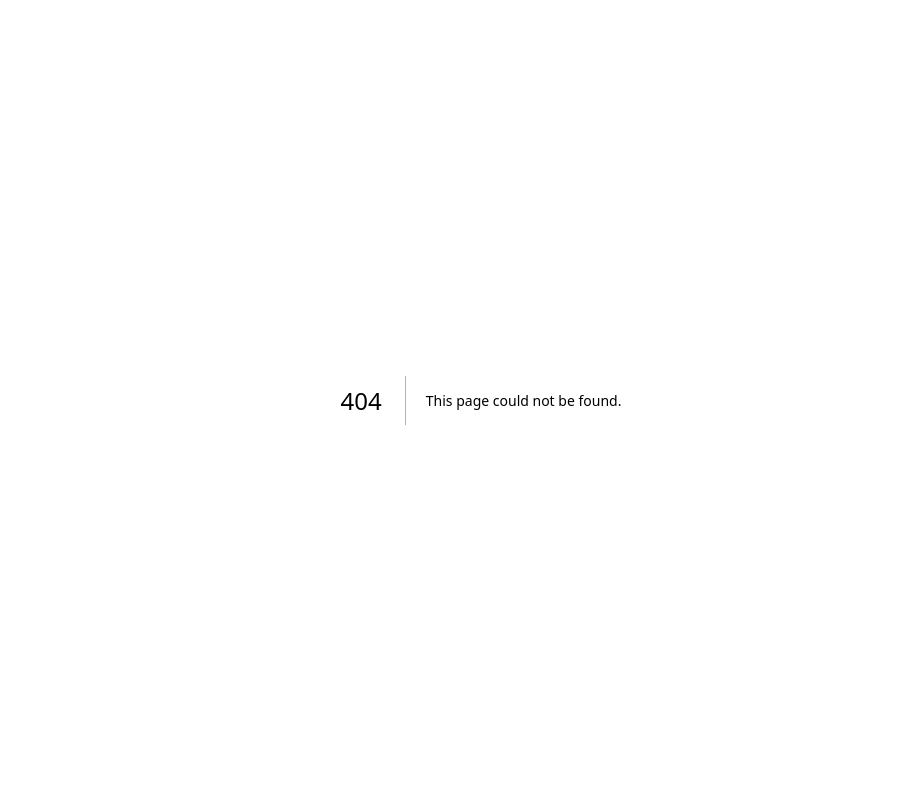
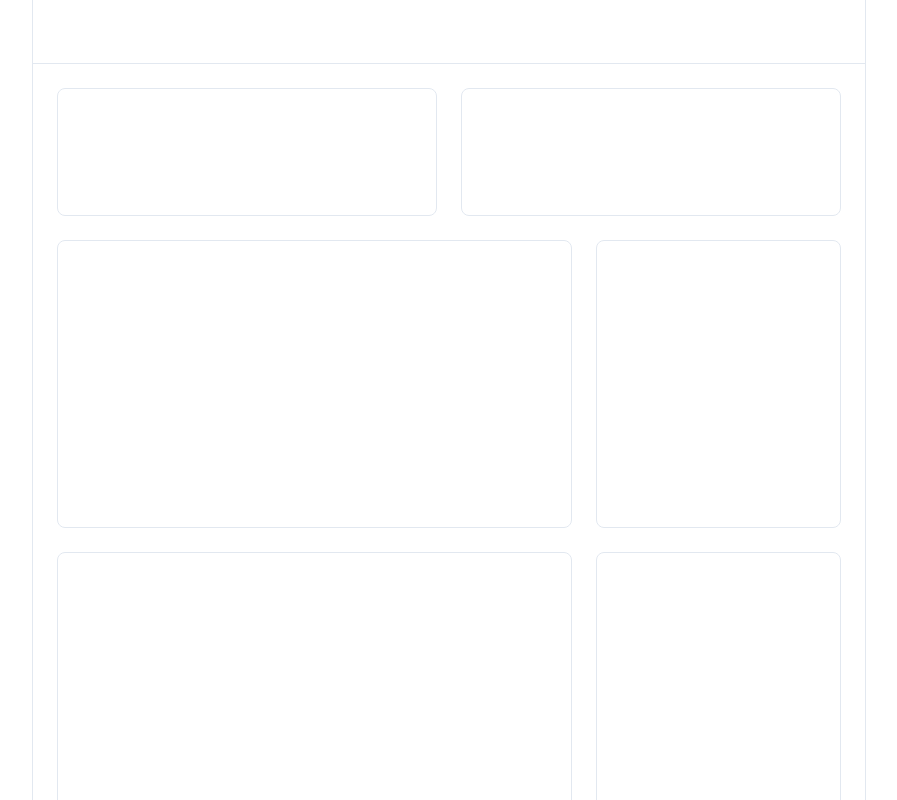
Before and after one commit to jevinjivani2507/simple-dashboard, a Next.js app: page /dashboard in a window 1280 px wide. Before the commit this address had no page. Shown: the whole page, without its empty margins (159-1056 px from the left). Built offline with nearby package versions, Linux system fonts and the light colour scheme.

Commit message:
feat: implement layout structure with sidebar, navbar, and contacts section; update global styles and add dashboard page

```diff
--- /dev/null
+++ b/src/app/dashboard/page.tsx
@@ -0,0 +1,33 @@
+import React from "react";
+
+const DashboardLayout = () => {
+  return (
+    <div className="flex-1 overflow-auto p-6 scrollbar-hide">
+      <div className="grid grid-cols-12 gap-6">
+        {/* Top Row - 4 metric cards */}
+        <div className="col-span-6">
+          <div className="h-32  rounded-lg  border border-border"></div>
+        </div>
+        <div className="col-span-6">
+          <div className="h-32  rounded-lg  border border-border"></div>
+        </div>
+
+        <div className="col-span-8">
+          <div className="h-72  rounded-lg  border border-border"></div>
+        </div>
+        <div className="col-span-4">
+          <div className="h-72  rounded-lg  border border-border"></div>
+        </div>
+
+        <div className="col-span-8">
+          <div className="h-80  rounded-lg  border border-border"></div>
+        </div>
+        <div className="col-span-4">
+          <div className="h-80  rounded-lg  border border-border"></div>
+        </div>
+      </div>
+    </div>
+  );
+};
+
+export default DashboardLayout;
--- a/src/app/globals.css
+++ b/src/app/globals.css
@@ -3,113 +3,186 @@
 
 @custom-variant dark (&:is(.dark *));
 
+:root {
+  --background: oklch(1 0 0);
+  --foreground: oklch(0.2111 0.005 285.9661);
+  --card: oklch(1 0 0);
+  --card-foreground: oklch(0.2111 0.005 285.9661);
+  --popover: oklch(1 0 0);
+  --popover-foreground: oklch(0.2111 0.005 285.9661);
+  --primary: oklch(0.1371 0.036 258.5258);
+  --primary-foreground: oklch(0.9838 0.0035 247.8583);
+  --secondary: oklch(0.9684 0.0068 247.8951);
+  --secondary-foreground: oklch(0.2079 0.0399 265.7275);
+  --muted: oklch(0.9684 0.0068 247.8951);
+  --muted-foreground: oklch(0.5547 0.0407 257.4404);
+  --accent: oklch(0.9684 0.0068 247.8951);
+  --accent-foreground: oklch(0.2079 0.0399 265.7275);
+  --destructive: oklch(0.6368 0.2078 25.3259);
+  --destructive-foreground: oklch(0.9838 0.0035 247.8583);
+  --border: oklch(0.929 0.0126 255.5317);
+  --input: oklch(0.929 0.0126 255.5317);
+  --ring: oklch(0.1371 0.036 258.5258);
+  --chart-1: oklch(0.6261 0.1859 259.5957);
+  --chart-2: oklch(0.7706 0.1511 159.0935);
+  --chart-3: oklch(0.2111 0.005 285.9661);
+  --chart-4: oklch(0.6808 0.1723 298.6598);
+  --chart-5: oklch(0.6693 0.1596 245.0561);
+  --sidebar: oklch(1 0 0);
+  --sidebar-foreground: oklch(0.2111 0.005 285.9661);
+  --sidebar-primary: oklch(0.6261 0.1859 259.5957);
+  --sidebar-primary-foreground: oklch(0.9838 0.0035 247.8583);
+  --sidebar-accent: oklch(0.9684 0.0068 247.8951);
+  --sidebar-accent-foreground: oklch(0.2079 0.0399 265.7275);
+  --sidebar-border: oklch(0.929 0.0126 255.5317);
+  --sidebar-ring: oklch(0.1371 0.036 258.5258);
+  --font-sans: "Inter", sans-serif;
+  --font-serif: "Playfair Display", serif;
+  --font-mono: "JetBrains Mono", monospace;
+  --radius: 0.5rem;
+  --shadow-x: 0rem;
+  --shadow-y: 0.25rem;
+  --shadow-blur: 0.5rem;
+  --shadow-spread: 0rem;
+  --shadow-opacity: 0.05;
+  --shadow-color: hsl(240, 5%, 10%);
+  --shadow-2xs: 0rem 0.25rem 0.5rem 0rem hsl(240 5% 10% / 0.03);
+  --shadow-xs: 0rem 0.25rem 0.5rem 0rem hsl(240 5% 10% / 0.03);
+  --shadow-sm: 0rem 0.25rem 0.5rem 0rem hsl(240 5% 10% / 0.05),
+    0rem 1px 2px -1px hsl(240 5% 10% / 0.05);
+  --shadow: 0rem 0.25rem 0.5rem 0rem hsl(240 5% 10% / 0.05),
+    0rem 1px 2px -1px hsl(240 5% 10% / 0.05);
+  --shadow-md: 0rem 0.25rem 0.5rem 0rem hsl(240 5% 10% / 0.05),
+    0rem 2px 4px -1px hsl(240 5% 10% / 0.05);
+  --shadow-lg: 0rem 0.25rem 0.5rem 0rem hsl(240 5% 10% / 0.05),
+    0rem 4px 6px -1px hsl(240 5% 10% / 0.05);
+  --shadow-xl: 0rem 0.25rem 0.5rem 0rem hsl(240 5% 10% / 0.05),
+    0rem 8px 10px -1px hsl(240 5% 10% / 0.05);
+  --shadow-2xl: 0rem 0.25rem 0.5rem 0rem hsl(240 5% 10% / 0.13);
+  --tracking-normal: 0rem;
+  --spacing: 0.25rem;
+}
+
+.dark {
+  --background: oklch(0.1405 0.0044 285.8238);
+  --foreground: oklch(0.9848 0 0);
+  --card: oklch(0.1405 0.0044 285.8238);
+  --card-foreground: oklch(0.9848 0 0);
+  --popover: oklch(0.1405 0.0044 285.8238);
+  --popover-foreground: oklch(0.9848 0 0);
+  --primary: oklch(0.6232 0.1879 259.7964);
+  --primary-foreground: oklch(0.2111 0.005 285.9661);
+  --secondary: oklch(0.2741 0.0055 286.0329);
+  --secondary-foreground: oklch(0.9848 0 0);
+  --muted: oklch(0.2741 0.0055 286.0329);
+  --muted-foreground: oklch(0.6418 0.036 257.4318);
+  --accent: oklch(0.2741 0.0055 286.0329);
+  --accent-foreground: oklch(0.9848 0 0);
+  --destructive: oklch(0.3959 0.1331 25.7205);
+  --destructive-foreground: oklch(0.9848 0 0);
+  --border: oklch(0.2741 0.0055 286.0329);
+  --input: oklch(0.2741 0.0055 286.0329);
+  --ring: oklch(0.6232 0.1879 259.7964);
+  --chart-1: oklch(0.6261 0.1859 259.5957);
+  --chart-2: oklch(0.7706 0.1511 159.0935);
+  --chart-3: oklch(0.9848 0 0);
+  --chart-4: oklch(0.6808 0.1723 298.6598);
+  --chart-5: oklch(0.6693 0.1596 245.0561);
+  --sidebar: oklch(0.1405 0.0044 285.8238);
+  --sidebar-foreground: oklch(0.9848 0 0);
+  --sidebar-primary: oklch(0.6261 0.1859 259.5957);
+  --sidebar-primary-foreground: oklch(0.2111 0.005 285.9661);
+  --sidebar-accent: oklch(0.2741 0.0055 286.0329);
+  --sidebar-accent-foreground: oklch(0.9848 0 0);
+  --sidebar-border: oklch(0.2741 0.0055 286.0329);
+  --sidebar-ring: oklch(0.6232 0.1879 259.7964);
+  --font-sans: "Inter", sans-serif;
+  --font-serif: "Playfair Display", serif;
+  --font-mono: "JetBrains Mono", monospace;
+  --radius: 0.5rem;
+  --shadow-x: 0rem;
+  --shadow-y: 0.5rem;
+  --shadow-blur: 0.75rem;
+  --shadow-spread: 0rem;
+  --shadow-opacity: 0.2;
+  --shadow-color: hsl(0, 0%, 0%);
+  --shadow-2xs: 0rem 0.5rem 0.75rem 0rem hsl(0 0% 0% / 0.1);
+  --shadow-xs: 0rem 0.5rem 0.75rem 0rem hsl(0 0% 0% / 0.1);
+  --shadow-sm: 0rem 0.5rem 0.75rem 0rem hsl(0 0% 0% / 0.2),
+    0rem 1px 2px -1px hsl(0 0% 0% / 0.2);
+  --shadow: 0rem 0.5rem 0.75rem 0rem hsl(0 0% 0% / 0.2),
+    0rem 1px 2px -1px hsl(0 0% 0% / 0.2);
+  --shadow-md: 0rem 0.5rem 0.75rem 0rem hsl(0 0% 0% / 0.2),
+    0rem 2px 4px -1px hsl(0 0% 0% / 0.2);
+  --shadow-lg: 0rem 0.5rem 0.75rem 0rem hsl(0 0% 0% / 0.2),
+    0rem 4px 6px -1px hsl(0 0% 0% / 0.2);
+  --shadow-xl: 0rem 0.5rem 0.75rem 0rem hsl(0 0% 0% / 0.2),
+    0rem 8px 10px -1px hsl(0 0% 0% / 0.2);
+  --shadow-2xl: 0rem 0.5rem 0.75rem 0rem hsl(0 0% 0% / 0.5);
+}
+
 @theme inline {
   --color-background: var(--background);
   --color-foreground: var(--foreground);
-  --font-sans: var(--font-geist-sans);
-  --font-mono: var(--font-geist-mono);
+  --color-card: var(--card);
+  --color-card-foreground: var(--card-foreground);
+  --color-popover: var(--popover);
+  --color-popover-foreground: var(--popover-foreground);
+  --color-primary: var(--primary);
+  --color-primary-foreground: var(--primary-foreground);
+  --color-secondary: var(--secondary);
+  --color-secondary-foreground: var(--secondary-foreground);
+  --color-muted: var(--muted);
+  --color-muted-foreground: var(--muted-foreground);
+  --color-accent: var(--accent);
+  --color-accent-foreground: var(--accent-foreground);
+  --color-destructive: var(--destructive);
+  --color-destructive-foreground: var(--destructive-foreground);
+  --color-border: var(--border);
+  --color-input: var(--input);
+  --color-ring: var(--ring);
+  --color-chart-1: var(--chart-1);
+  --color-chart-2: var(--chart-2);
+  --color-chart-3: var(--chart-3);
+  --color-chart-4: var(--chart-4);
+  --color-chart-5: var(--chart-5);
+  --color-sidebar: var(--sidebar);
+  --color-sidebar-foreground: var(--sidebar-foreground);
+  --color-sidebar-primary: var(--sidebar-primary);
+  --color-sidebar-primary-foreground: var(--sidebar-primary-foreground);
+  --color-sidebar-accent: var(--sidebar-accent);
+  --color-sidebar-accent-foreground: var(--sidebar-accent-foreground);
+  --color-sidebar-border: var(--sidebar-border);
   --color-sidebar-ring: var(--sidebar-ring);
-  --color-sidebar-border: var(--sidebar-border);
-  --color-sidebar-accent-foreground: var(--sidebar-accent-foreground);
-  --color-sidebar-accent: var(--sidebar-accent);
-  --color-sidebar-primary-foreground: var(--sidebar-primary-foreground);
-  --color-sidebar-primary: var(--sidebar-primary);
-  --color-sidebar-foreground: var(--sidebar-foreground);
-  --color-sidebar: var(--sidebar);
-  --color-chart-5: var(--chart-5);
-  --color-chart-4: var(--chart-4);
-  --color-chart-3: var(--chart-3);
-  --color-chart-2: var(--chart-2);
-  --color-chart-1: var(--chart-1);
-  --color-ring: var(--ring);
-  --color-input: var(--input);
-  --color-border: var(--border);
-  --color-destructive: var(--destructive);
-  --color-accent-foreground: var(--accent-foreground);
-  --color-accent: var(--accent);
-  --color-muted-foreground: var(--muted-foreground);
-  --color-muted: var(--muted);
-  --color-secondary-foreground: var(--secondary-foreground);
-  --color-secondary: var(--secondary);
-  --color-primary-foreground: var(--primary-foreground);
-  --color-primary: var(--primary);
-  --color-popover-foreground: var(--popover-foreground);
-  --color-popover: var(--popover);
-  --color-card-foreground: var(--card-foreground);
-  --color-card: var(--card);
+
+  --font-sans: var(--font-sans);
+  --font-mono: var(--font-mono);
+  --font-serif: var(--font-serif);
+
   --radius-sm: calc(var(--radius) - 4px);
   --radius-md: calc(var(--radius) - 2px);
   --radius-lg: var(--radius);
   --radius-xl: calc(var(--radius) + 4px);
+
+  --shadow-2xs: var(--shadow-2xs);
+  --shadow-xs: var(--shadow-xs);
+  --shadow-sm: var(--shadow-sm);
+  --shadow: var(--shadow);
+  --shadow-md: var(--shadow-md);
+  --shadow-lg: var(--shadow-lg);
+  --shadow-xl: var(--shadow-xl);
+  --shadow-2xl: var(--shadow-2xl);
+
+  --tracking-tighter: calc(var(--tracking-normal) - 0.05em);
+  --tracking-tight: calc(var(--tracking-normal) - 0.025em);
+  --tracking-normal: var(--tracking-normal);
+  --tracking-wide: calc(var(--tracking-normal) + 0.025em);
+  --tracking-wider: calc(var(--tracking-normal) + 0.05em);
+  --tracking-widest: calc(var(--tracking-normal) + 0.1em);
 }
 
-:root {
-  --radius: 0.625rem;
-  --background: oklch(1 0 0);
-  --foreground: oklch(0.145 0 0);
-  --card: oklch(1 0 0);
-  --card-foreground: oklch(0.145 0 0);
-  --popover: oklch(1 0 0);
-  --popover-foreground: oklch(0.145 0 0);
-  --primary: oklch(0.205 0 0);
-  --primary-foreground: oklch(0.985 0 0);
-  --secondary: oklch(0.97 0 0);
-  --secondary-foreground: oklch(0.205 0 0);
-  --muted: oklch(0.97 0 0);
-  --muted-foreground: oklch(0.556 0 0);
-  --accent: oklch(0.97 0 0);
-  --accent-foreground: oklch(0.205 0 0);
-  --destructive: oklch(0.577 0.245 27.325);
-  --border: oklch(0.922 0 0);
-  --input: oklch(0.922 0 0);
-  --ring: oklch(0.708 0 0);
-  --chart-1: oklch(0.646 0.222 41.116);
-  --chart-2: oklch(0.6 0.118 184.704);
-  --chart-3: oklch(0.398 0.07 227.392);
-  --chart-4: oklch(0.828 0.189 84.429);
-  --chart-5: oklch(0.769 0.188 70.08);
-  --sidebar: oklch(0.985 0 0);
-  --sidebar-foreground: oklch(0.145 0 0);
-  --sidebar-primary: oklch(0.205 0 0);
-  --sidebar-primary-foreground: oklch(0.985 0 0);
-  --sidebar-accent: oklch(0.97 0 0);
-  --sidebar-accent-foreground: oklch(0.205 0 0);
-  --sidebar-border: oklch(0.922 0 0);
-  --sidebar-ring: oklch(0.708 0 0);
-}
-
-.dark {
-  --background: oklch(0.145 0 0);
-  --foreground: oklch(0.985 0 0);
-  --card: oklch(0.205 0 0);
-  --card-foreground: oklch(0.985 0 0);
-  --popover: oklch(0.205 0 0);
-  --popover-foreground: oklch(0.985 0 0);
-  --primary: oklch(0.922 0 0);
-  --primary-foreground: oklch(0.205 0 0);
-  --secondary: oklch(0.269 0 0);
-  --secondary-foreground: oklch(0.985 0 0);
-  --muted: oklch(0.269 0 0);
-  --muted-foreground: oklch(0.708 0 0);
-  --accent: oklch(0.269 0 0);
-  --accent-foreground: oklch(0.985 0 0);
-  --destructive: oklch(0.704 0.191 22.216);
-  --border: oklch(1 0 0 / 10%);
-  --input: oklch(1 0 0 / 15%);
-  --ring: oklch(0.556 0 0);
-  --chart-1: oklch(0.488 0.243 264.376);
-  --chart-2: oklch(0.696 0.17 162.48);
-  --chart-3: oklch(0.769 0.188 70.08);
-  --chart-4: oklch(0.627 0.265 303.9);
-  --chart-5: oklch(0.645 0.246 16.439);
-  --sidebar: oklch(0.205 0 0);
-  --sidebar-foreground: oklch(0.985 0 0);
-  --sidebar-primary: oklch(0.488 0.243 264.376);
-  --sidebar-primary-foreground: oklch(0.985 0 0);
-  --sidebar-accent: oklch(0.269 0 0);
-  --sidebar-accent-foreground: oklch(0.985 0 0);
-  --sidebar-border: oklch(1 0 0 / 10%);
-  --sidebar-ring: oklch(0.556 0 0);
+body {
+  letter-spacing: var(--tracking-normal);
 }
 
 @layer base {
@@ -120,3 +193,14 @@
     @apply bg-background text-foreground;
   }
 }
+
+@layer utilities {
+  .scrollbar-hide {
+    /* Firefox */
+    scrollbar-width: none;
+    /* Safari and Chrome */
+    &::-webkit-scrollbar {
+      display: none;
+    }
+  }
+}
--- a/src/app/layout.tsx
+++ b/src/app/layout.tsx
@@ -1,6 +1,10 @@
 import type { Metadata } from "next";
 import { Geist, Geist_Mono } from "next/font/google";
 import "./globals.css";
+
+import Sidebar from "@/components/home/sidebar";
+import ContactsSection from "@/components/home/contacts-section";
+import Navbar from "@/components/home/navbar";
 
 const geistSans = Geist({
   variable: "--font-geist-sans",
@@ -27,7 +31,16 @@ export default function RootLayout({
       <body
         className={`${geistSans.variable} ${geistMono.variable} antialiased`}
       >
-        {children}
+        <div className="flex h-screen bg-background">
+          <Sidebar />
+
+          <div className="flex-1 flex flex-col">
+            <Navbar />
+            {children}
+          </div>
+
+          <ContactsSection />
+        </div>
       </body>
     </html>
   );
--- a/src/app/page.tsx
+++ b/src/app/page.tsx
@@ -1,5 +1,5 @@
-import { Button } from "@/components/ui/button";
+import { redirect } from "next/navigation";
 
 export default function Home() {
-  return <Button>Click me</Button>;
+  redirect("/dashboard");
 }
--- /dev/null
+++ b/src/components/home/contacts-section.tsx
@@ -0,0 +1,7 @@
+const ContactsSection = () => {
+  return (
+    <div className="w-[20%] bg-sidebar border-l border-sidebar-border p-4 overflow-auto"></div>
+  );
+};
+
+export default ContactsSection;
--- /dev/null
+++ b/src/components/home/navbar.tsx
@@ -0,0 +1,7 @@
+const Navbar = () => {
+  return (
+    <div className="h-16 bg-card border-b border-border sticky top-0 z-10"></div>
+  );
+};
+
+export default Navbar;
--- /dev/null
+++ b/src/components/home/sidebar.tsx
@@ -0,0 +1,9 @@
+const Sidebar = () => {
+  return (
+    <div className="w-[15%] bg-sidebar border-r border-sidebar-border p-4">
+      <div className="space-y-4"></div>
+    </div>
+  );
+};
+
+export default Sidebar;
```
